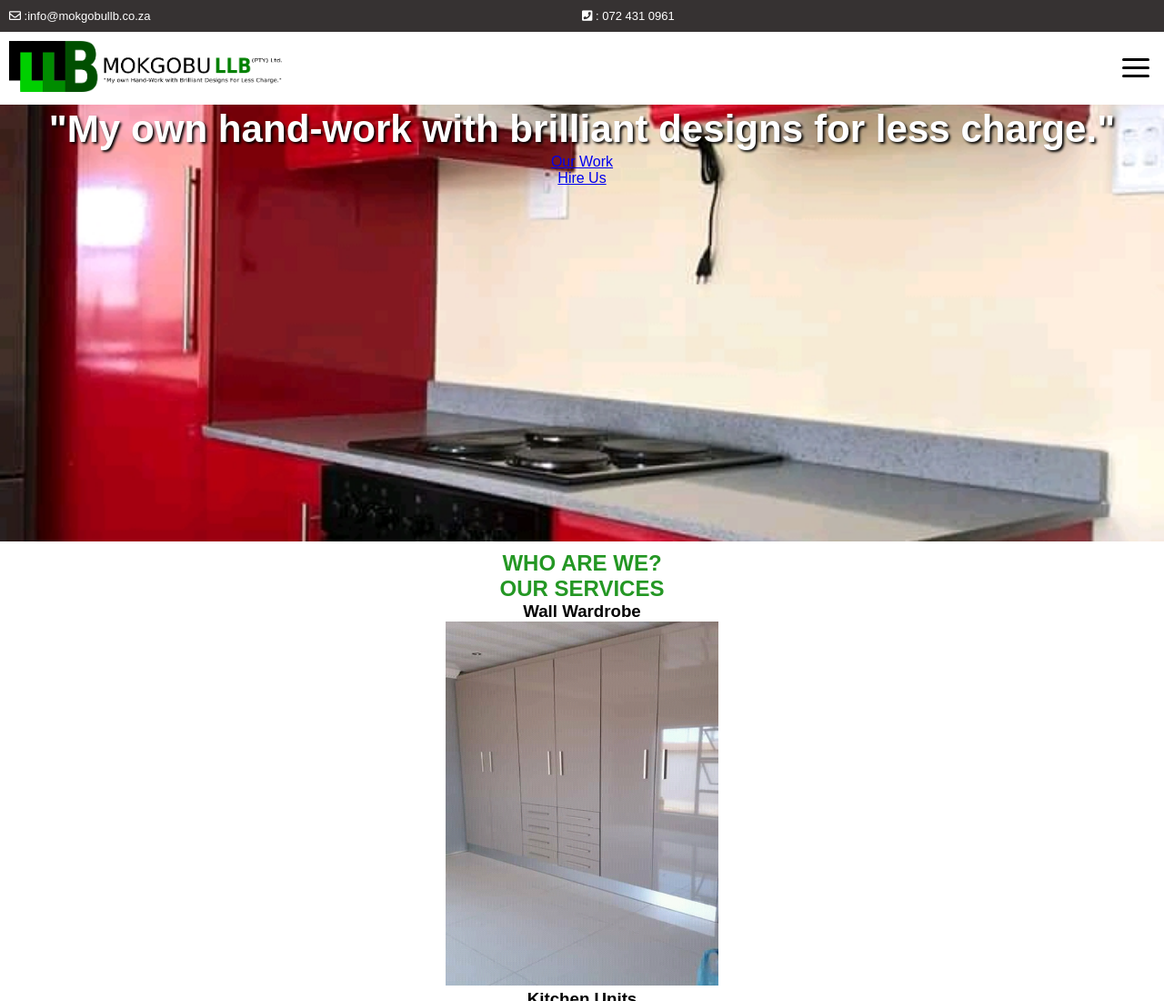
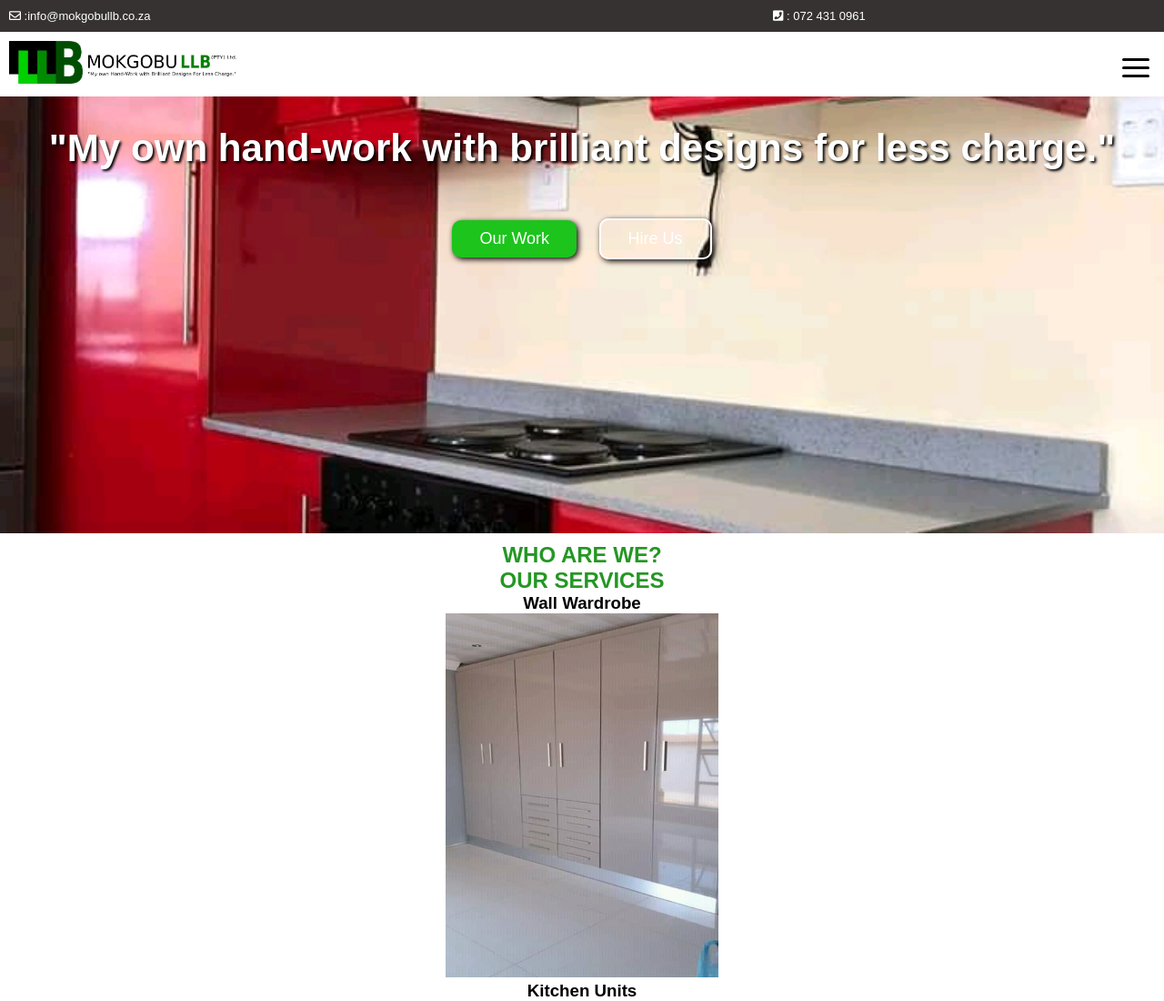
Before and after one commit to tebogomphahlele/mokgobull, a plain HTML site: page index.html in a window 1280 px wide. Shown: the top 1100 px of the page at 91% size. Drawn offline with Linux system fonts and the light colour scheme.

Commit message:
Add files via upload

```diff
--- a/css/main.css
+++ b/css/main.css
@@ -42,16 +42,16 @@ footer, .contact-info {
     display: flex;
 }
 
-.logo {
+.logo , .email{
     flex:2;
 }
 
-.call,.email, .hamburger {
+.call, .hamburger {
     flex:1;
 }
 
 .logo img {
-    width: 300px;
+    width: 250px;
 }
 
 .company-logo, .footer-info {
@@ -60,6 +60,7 @@ footer, .contact-info {
 /*Main page*/
 
 .intro .slogan {
+    padding-top: 30px;
     line-height: 54px;
     color: white;
     font-size: 36px;
@@ -97,3 +98,33 @@ footer, .contact-info {
 .copyright {
     font-size: small;
 }
+
+.btn .not-trans {
+    padding: 10px 30px;
+    display: inline-block;
+    background-color: rgb(28, 196, 28);
+    list-style: none;
+    margin: 50px 10px 0px 10px;
+    border-radius: 10px;
+    box-shadow: 2px 2px 6px black;
+}
+
+.btn .trans {
+    padding: 10px 30px;
+    display: inline-block;
+    border: 2px solid white;
+    list-style: none;
+    margin: 50px 10px 0px 10px;
+    border-radius: 10px;
+    box-shadow: 2px 2px 6px black;
+}
+
+.btn .trans:hover {
+    background-color: rgb(28, 196, 28);
+}
+
+.btn li a {
+    font-size: 18px;
+    color: white;
+    text-decoration: none;
+}
--- a/index.html
+++ b/index.html
@@ -46,8 +46,8 @@
                 </div>
                 <div class="btn">
                     <ul>
-                        <li><a href="#">Our Work</a></li>
-                        <li><a href="#">Hire Us</a></li>
+                        <li class="not-trans"><a href="#">Our Work</a></li>
+                        <li class="trans"><a href="#">Hire Us</a></li>
                     </ul>
                 </div>
             </div>
```
Also changed, not shown: images/Mokgobullb.svg, 1 other file.
